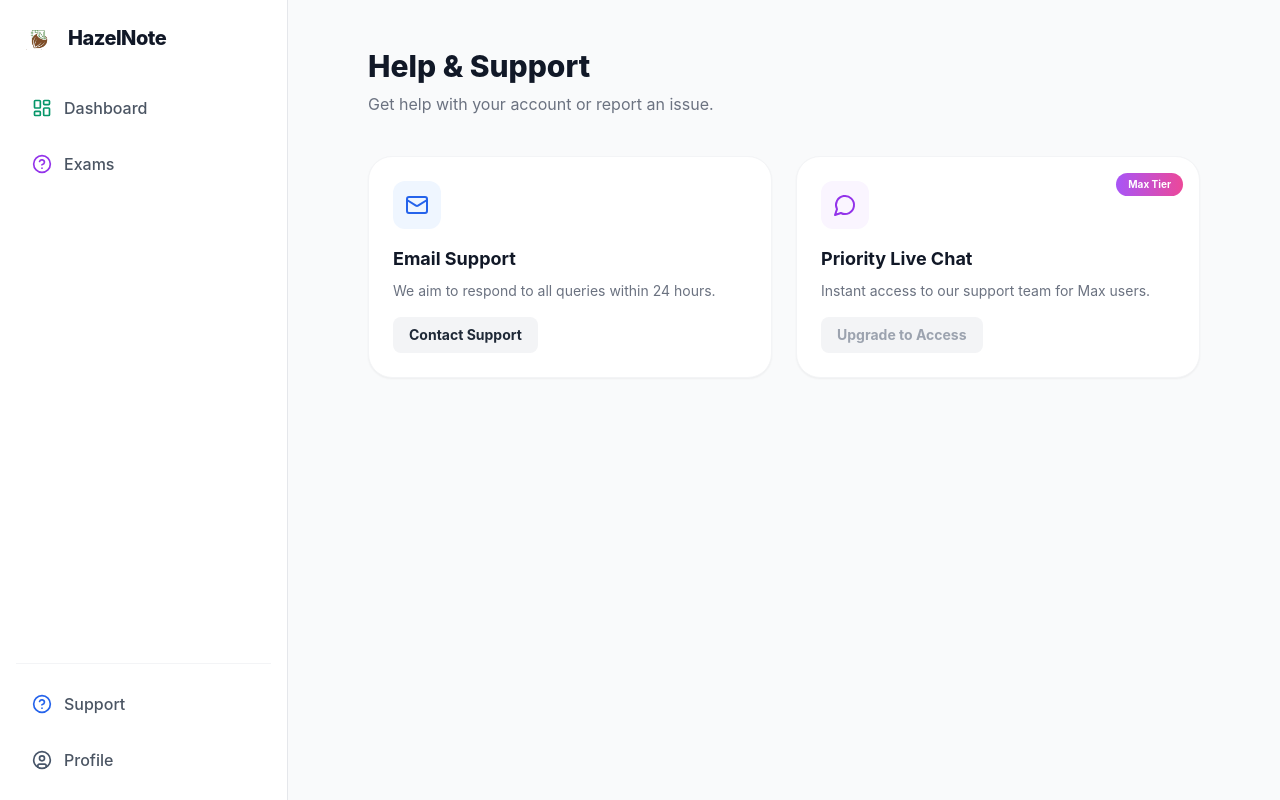
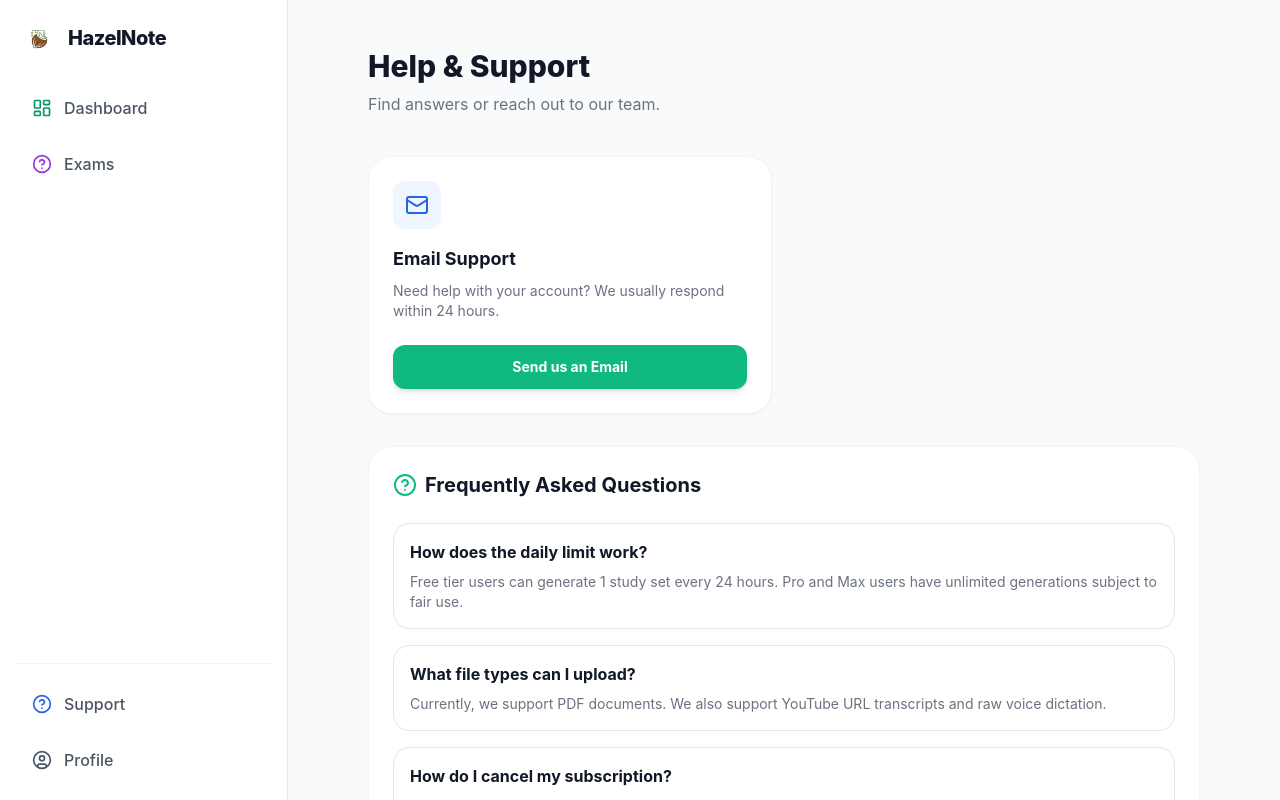
Before and after one commit to Tahaijaz233/hazelnote-web, a Next.js app in the folder Hazelnote-web/: page /dashboard/support in a window 1280 px wide. Built offline with nearby package versions, Linux system fonts and the light colour scheme; no server answers.

Commit message:
Update page.jsx

```diff
--- a/Hazelnote-web/app/dashboard/support/page.jsx
+++ b/Hazelnote-web/app/dashboard/support/page.jsx
@@ -1,41 +1,43 @@
 "use client";
-import { Mail, MessageCircle } from 'lucide-react';
-// Exact relative path (3 levels deep)
-import { useAppContext } from '../../../context/AppContext';
+import { Mail, HelpCircle, ChevronDown } from 'lucide-react';
 
 export default function SupportPage() {
-  const { tier } = useAppContext();
-
   return (
     <div className="p-6 md:p-8 max-w-4xl mx-auto pt-8 md:pt-12">
       <header className="mb-10">
         <h2 className="text-3xl font-extrabold text-gray-900 dark:text-white">Help & Support</h2>
-        <p className="text-gray-500 dark:text-gray-400 mt-2">Get help with your account or report an issue.</p>
+        <p className="text-gray-500 dark:text-gray-400 mt-2">Find answers or reach out to our team.</p>
       </header>
 
-      <div className="grid grid-cols-1 md:grid-cols-2 gap-6">
+      <div className="grid grid-cols-1 md:grid-cols-2 gap-6 mb-8">
         <div className="bg-white dark:bg-slate-800 border border-gray-100 dark:border-slate-700 rounded-[24px] p-6 shadow-sm">
           <div className="w-12 h-12 bg-blue-50 dark:bg-blue-900/30 rounded-xl flex items-center justify-center mb-4">
             <Mail className="w-6 h-6 text-blue-600 dark:text-blue-400" />
           </div>
           <h3 className="text-lg font-bold text-gray-900 dark:text-white mb-2">Email Support</h3>
-          <p className="text-sm text-gray-500 dark:text-gray-400 mb-4">We aim to respond to all queries within 24 hours.</p>
-          <button className="bg-gray-100 hover:bg-gray-200 dark:bg-slate-700 dark:hover:bg-slate-600 text-gray-800 dark:text-white px-4 py-2 rounded-lg text-sm font-bold transition">Contact Support</button>
+          <p className="text-sm text-gray-500 dark:text-gray-400 mb-6">Need help with your account? We usually respond within 24 hours.</p>
+          <a href="mailto:support@hazelnote.com" className="bg-[#10B981] hover:bg-[#059669] text-white px-6 py-3 rounded-xl text-sm font-bold transition inline-block text-center w-full shadow-md">Send us an Email</a>
         </div>
+      </div>
 
-        <div className="bg-white dark:bg-slate-800 border border-gray-100 dark:border-slate-700 rounded-[24px] p-6 shadow-sm relative overflow-hidden">
-          {tier !== 'max' && (
-              <div className="absolute top-4 right-4 text-[10px] bg-gradient-to-r from-purple-500 to-pink-500 text-white px-3 py-1 rounded-full font-bold">Max Tier</div>
-          )}
-          <div className="w-12 h-12 bg-purple-50 dark:bg-purple-900/30 rounded-xl flex items-center justify-center mb-4">
-            <MessageCircle className="w-6 h-6 text-purple-600 dark:text-purple-400" />
+      {/* FAQs */}
+      <div className="bg-white dark:bg-slate-800 border border-gray-100 dark:border-slate-700 rounded-[24px] p-6 shadow-sm">
+          <h3 className="text-xl font-bold text-gray-900 dark:text-white mb-6 flex items-center gap-2"><HelpCircle className="w-6 h-6 text-emerald-500" /> Frequently Asked Questions</h3>
+
+          <div className="space-y-4">
+              <div className="border border-gray-200 dark:border-slate-700 rounded-2xl p-4">
+                  <h4 className="font-bold text-gray-900 dark:text-white text-md">How does the daily limit work?</h4>
+                  <p className="text-gray-500 dark:text-gray-400 text-sm mt-2">Free tier users can generate 1 study set every 24 hours. Pro and Max users have unlimited generations subject to fair use.</p>
+              </div>
+              <div className="border border-gray-200 dark:border-slate-700 rounded-2xl p-4">
+                  <h4 className="font-bold text-gray-900 dark:text-white text-md">What file types can I upload?</h4>
+                  <p className="text-gray-500 dark:text-gray-400 text-sm mt-2">Currently, we support PDF documents. We also support YouTube URL transcripts and raw voice dictation.</p>
+              </div>
+              <div className="border border-gray-200 dark:border-slate-700 rounded-2xl p-4">
+                  <h4 className="font-bold text-gray-900 dark:text-white text-md">How do I cancel my subscription?</h4>
+                  <p className="text-gray-500 dark:text-gray-400 text-sm mt-2">You can cancel your Pro or Max subscription at any time from the Profile page under the Billing section.</p>
+              </div>
           </div>
-          <h3 className="text-lg font-bold text-gray-900 dark:text-white mb-2">Priority Live Chat</h3>
-          <p className="text-sm text-gray-500 dark:text-gray-400 mb-4">Instant access to our support team for Max users.</p>
-          <button className={`px-4 py-2 rounded-lg text-sm font-bold transition ${tier === 'max' ? 'bg-[#10B981] hover:bg-[#059669] text-white' : 'bg-gray-100 dark:bg-slate-700 text-gray-400 cursor-not-allowed'}`}>
-            {tier === 'max' ? 'Start Chat' : 'Upgrade to Access'}
-          </button>
-        </div>
       </div>
     </div>
   );
```
